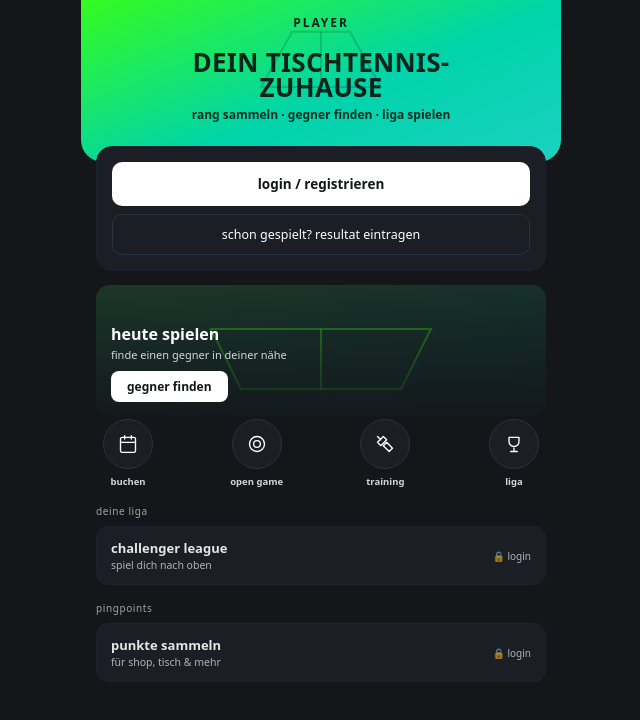
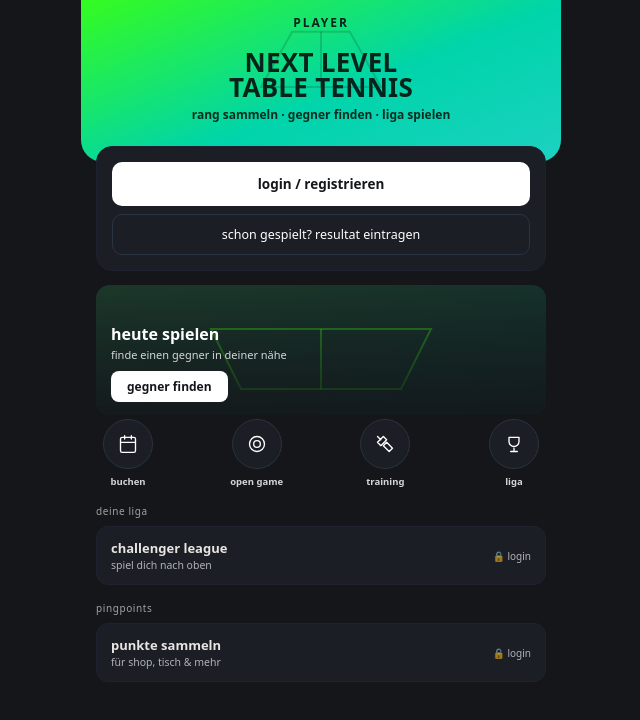
Before and after one commit to PingPongLounge/pingponglounge-player, a Next.js app: page /entdecken in a window 1280 px wide. Shown: the top 720 px of the page, without its empty margins (319-959 px from the left). Built offline with nearby package versions, Linux system fonts and the light colour scheme; no server answers.

Commit message:
copy: Hero-Titel -> Next Level Table Tennis

```diff
--- a/app/entdecken/page.tsx
+++ b/app/entdecken/page.tsx
@@ -86,7 +86,7 @@ export default async function EntdeckenPage() {
     return (
       <main style={{ minHeight: '100vh', background: BG, paddingBottom: 40 }}>
         <div style={{ maxWidth: 480, margin: '0 auto' }}>
-          <Hero titleBig={'dein tischtennis-\nzuhause'} titleSub="rang sammeln · gegner finden · liga spielen" />
+          <Hero titleBig={'next level\ntable tennis'} titleSub="rang sammeln · gegner finden · liga spielen" />
           <div style={{ background: CARD, border: `1px solid ${BORDER}`, borderRadius: 16, padding: 15, margin: '-16px 15px 8px', position: 'relative', zIndex: 5 }}>
             <Link href="/login" style={{ display: 'block', width: '100%', background: '#fff', color: BG, borderRadius: 10, padding: 13, fontSize: 13.5, fontWeight: 700, textAlign: 'center', textDecoration: 'none' }}>login / registrieren</Link>
             <Link href="/spielen" style={{ display: 'block', width: '100%', background: 'transparent', border: '1px solid #2A3340', color: TEXT, borderRadius: 10, padding: 11, fontSize: 12.5, fontWeight: 500, textAlign: 'center', textDecoration: 'none', marginTop: 8 }}>schon gespielt? resultat eintragen</Link>
```
